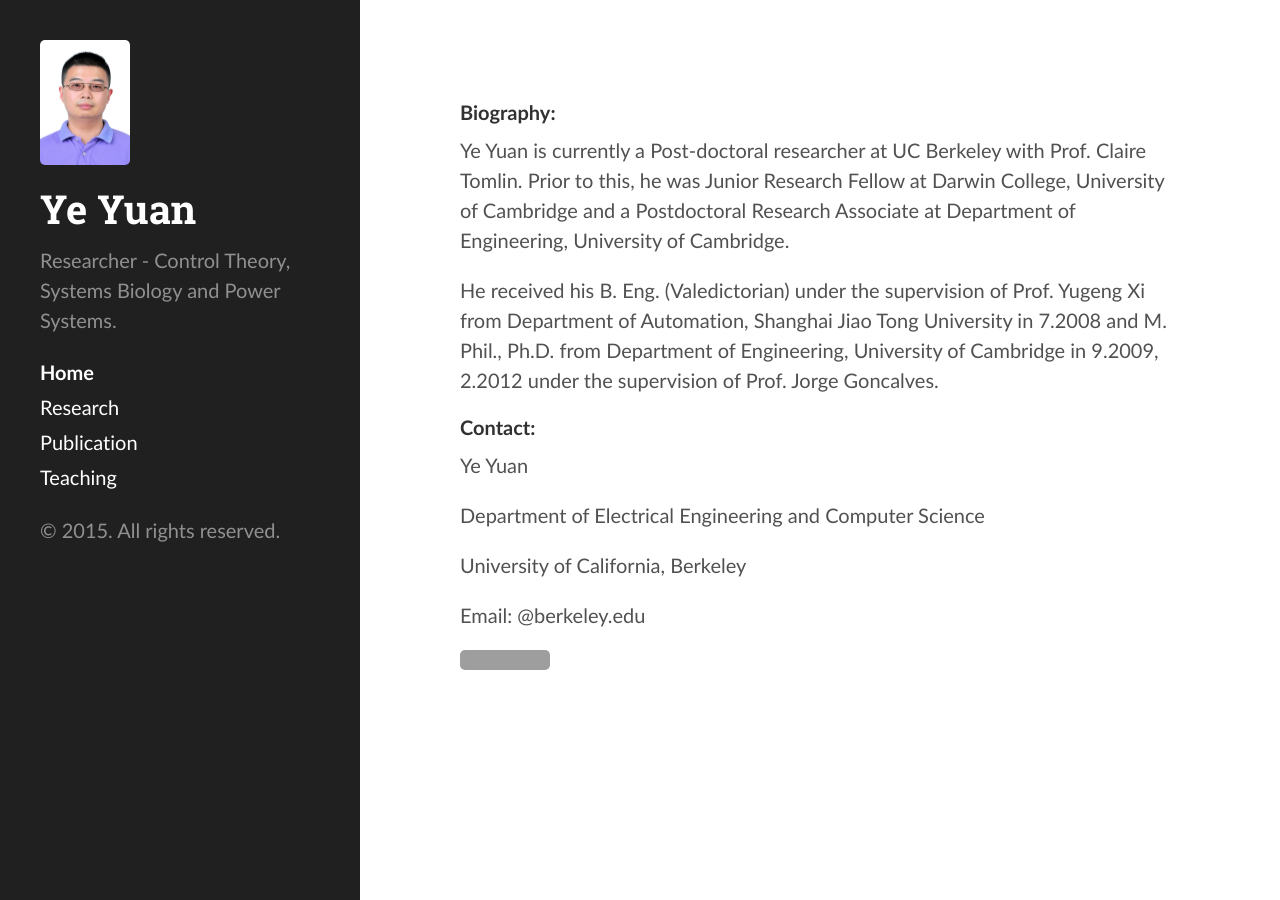
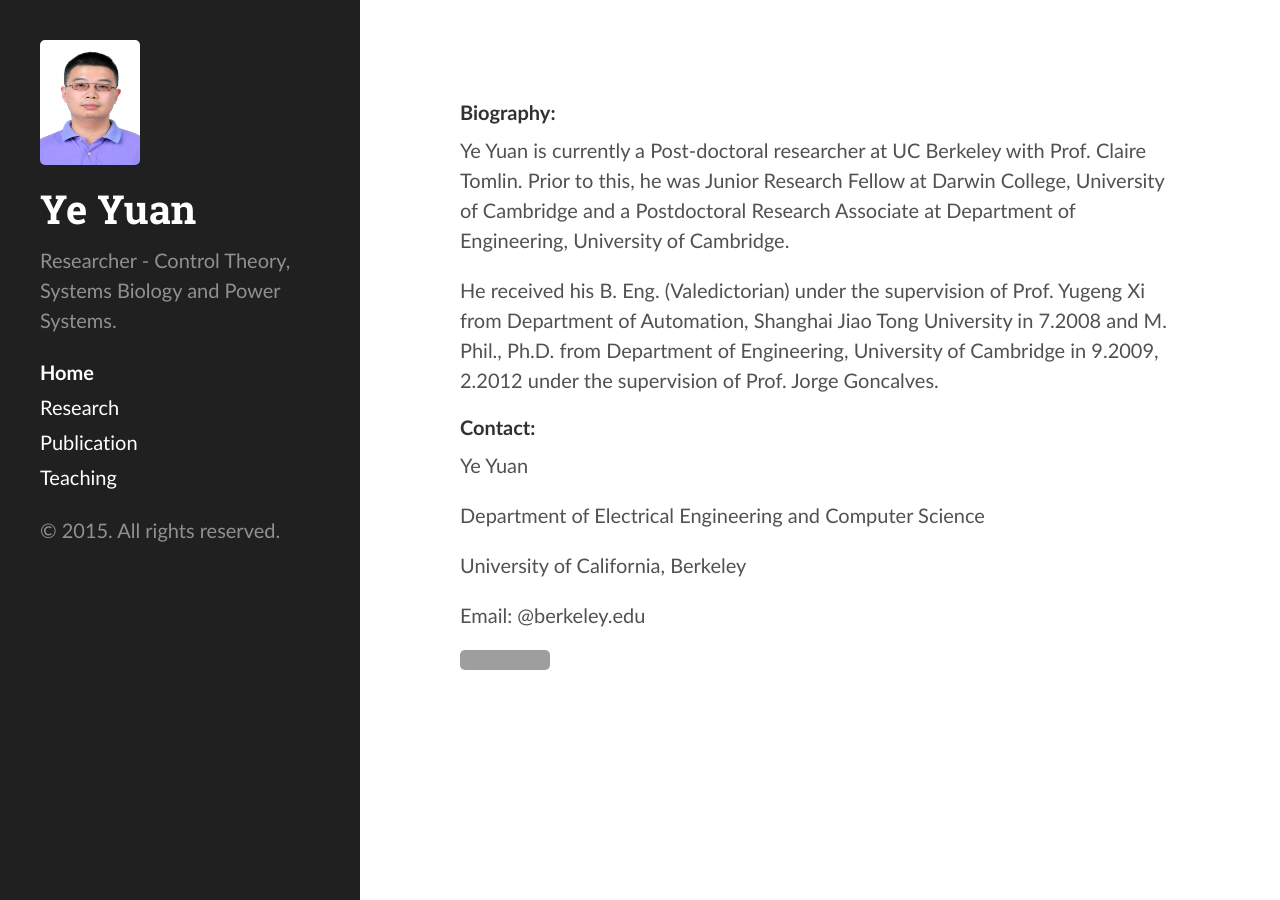
Before and after one commit to yy311/yy311.github.io, a Jekyll site: the page built from index.md, in a window 1280 px wide. Built offline with Jekyll 4.4.1, drawn with Linux system fonts in a browser that asks for light colours; grey boxes are pictures that could not be loaded.

Commit message:
Update hyde.css

```diff
--- a/public/css/hyde.css
+++ b/public/css/hyde.css
@@ -61,7 +61,7 @@ html {
 }
 
 .sidebar img {
-  width: 90px;
+  width: 100px;
   height: 125px;
   margin-left: auto;
   margin-right: auto;
@@ -76,7 +76,7 @@ html {
     text-align: left;
   }
   .sidebar img {
-    width: 90px;
+    width: 100px;
     height: 125px;
     margin-left: 0;
   }
```
